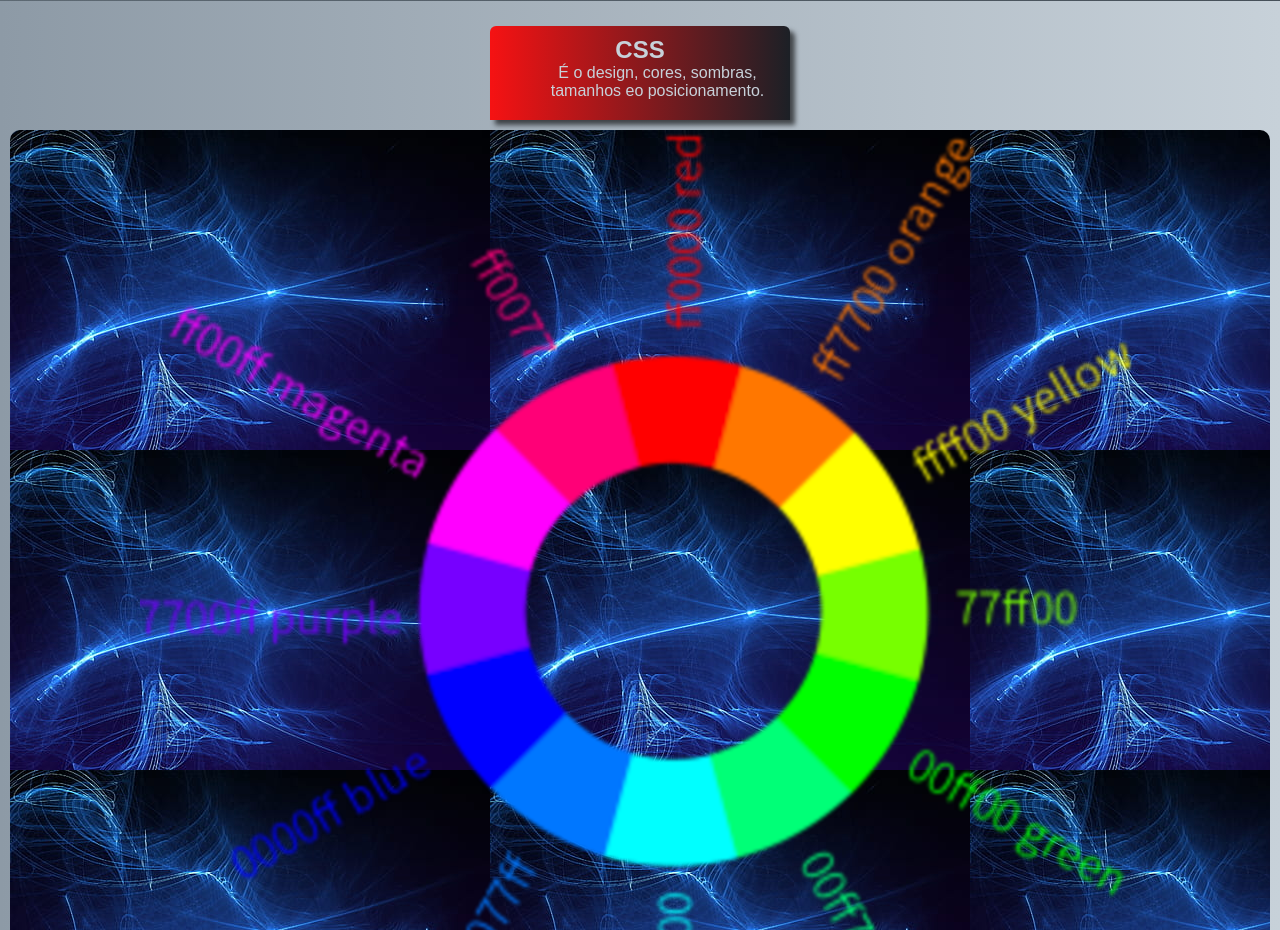
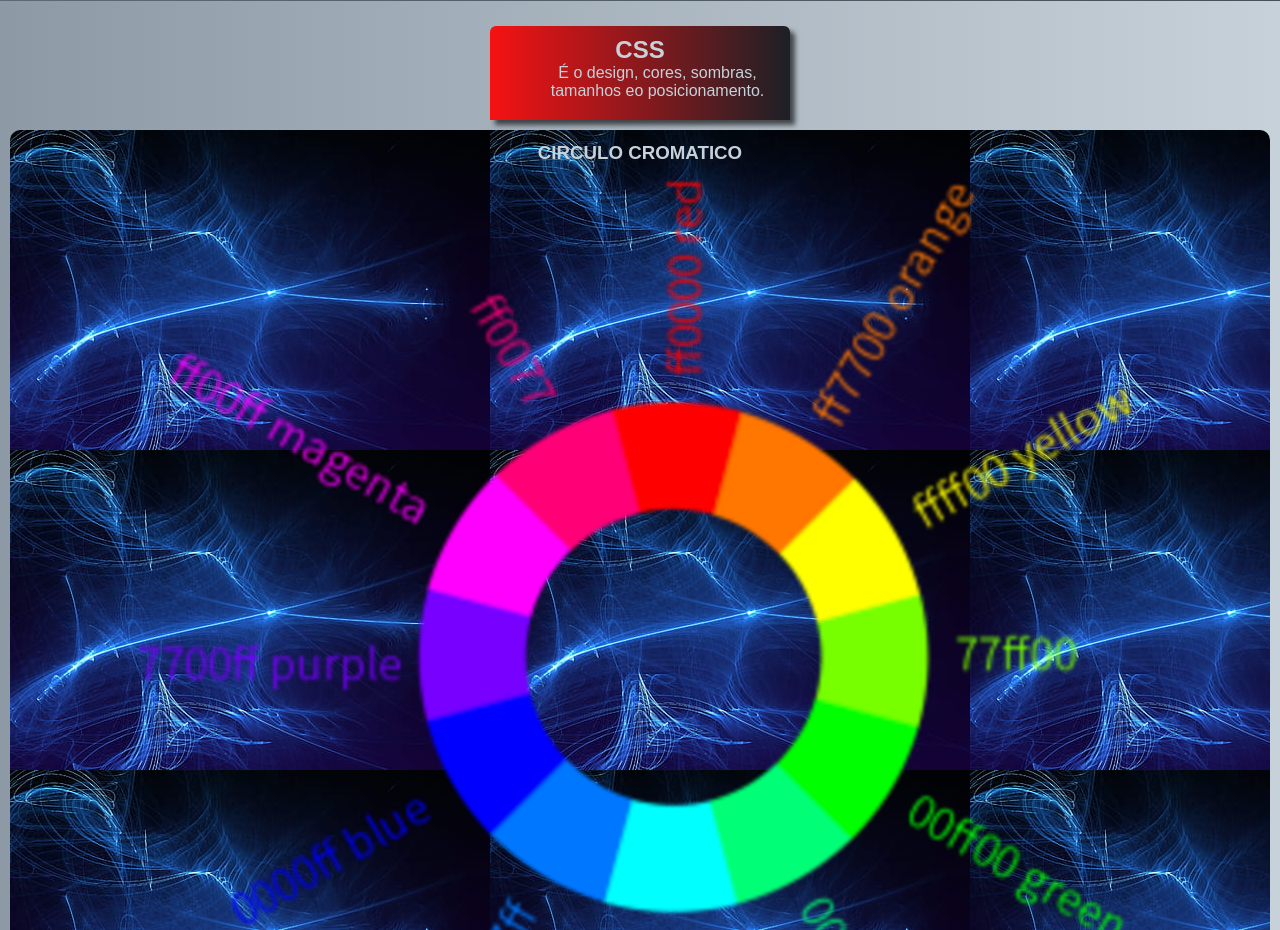
Before and after one commit to lias-alves/codigo, a plain HTML site: page index.html in a window 1280 px wide. Shown: the part 2100-3030 px from the top of the page. Drawn offline with Linux system fonts and the light colour scheme.

Commit message:
atualizacoes

```diff
--- a/estilo/style.css
+++ b/estilo/style.css
@@ -212,10 +212,12 @@ article ul li{
 
 aside{
     width: 100%;
-    height: 100%;
     background-image: url('../img/11.jpg');
     text-align: center;
     border-radius: 10px 10px 0px 0px;
+}
+aside h1{
+    padding: 12px;
 }
 
 .circulo-texto{
--- a/index.html
+++ b/index.html
@@ -289,6 +289,7 @@
             </div>
 
             <aside class="circulo-img">
+                <h1>CIRCULO CROMATICO</h1>
                     <picture>
                         <source media="(max-width: 750px)" srcset="img/300.png">
                         <source media="(max-width: 1050px)" srcset="img/600.png" >
```
